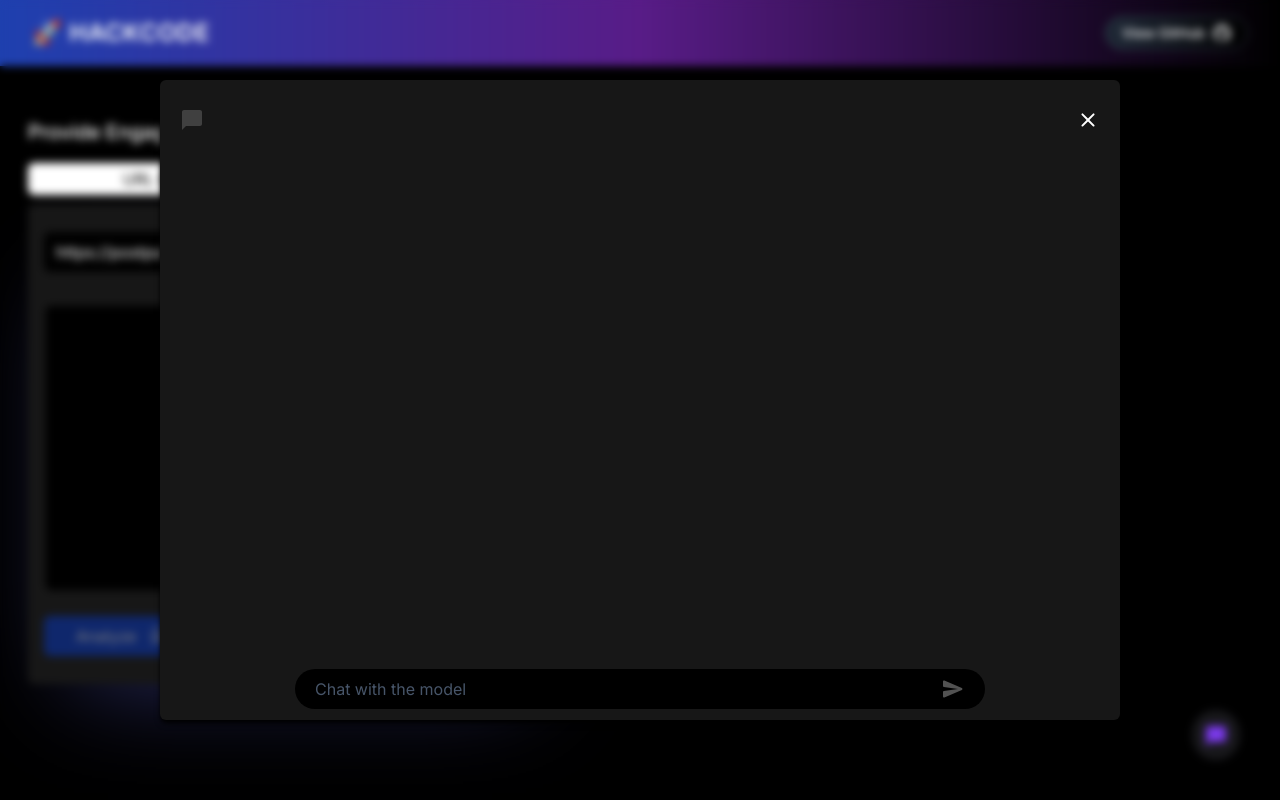
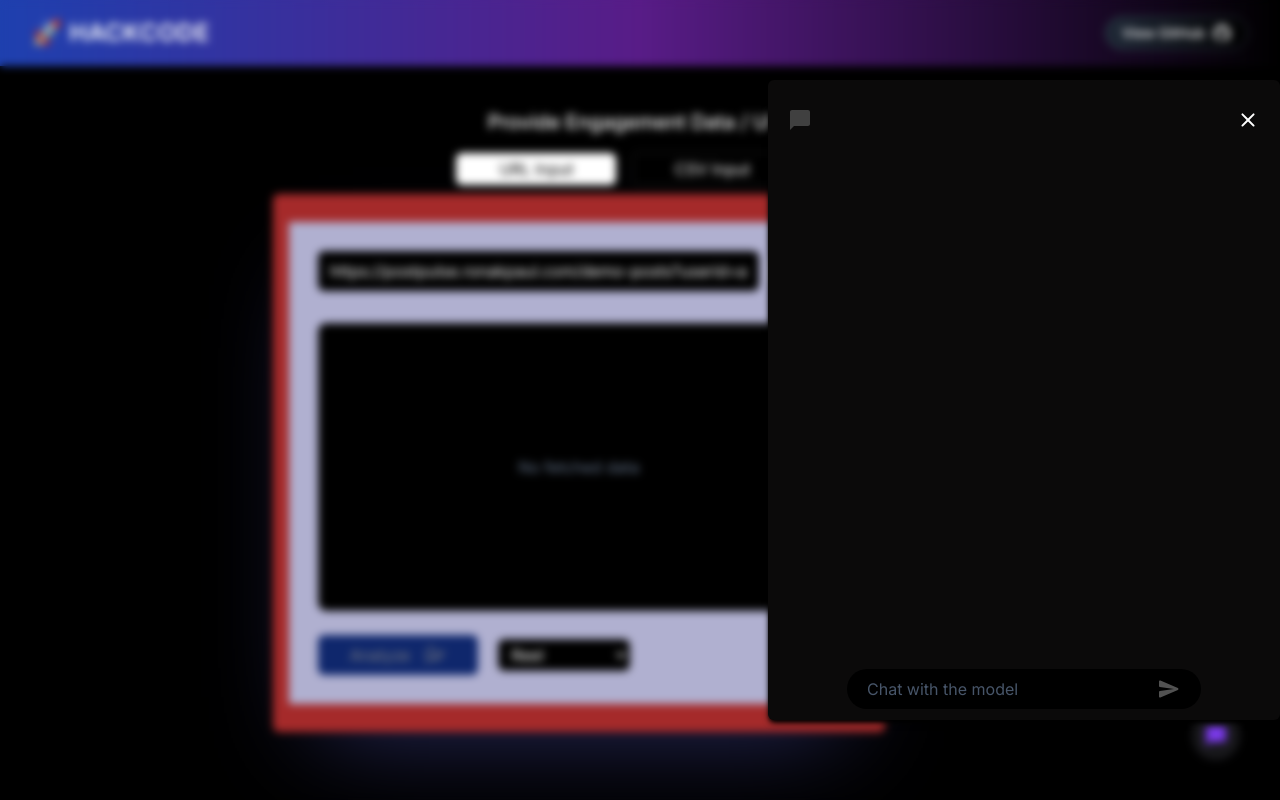
Before and after one commit to Mayank30-eng/Social_media-HackCode-, a React (Vite) app in the folder client/: page /analyze in a window 1280 px wide. Both pictures are taken after a click on the element 1216 px from the left and 735 px from the top of the page. Shown: the top 800 px of the page. Built offline with nearby package versions, Linux system fonts and the light colour scheme.

Commit message:
servercode

```diff
--- a/client/src/components/ChatModal.jsx
+++ b/client/src/components/ChatModal.jsx
@@ -2,6 +2,7 @@ import CloseRoundedIcon from "@mui/icons-material/CloseRounded";
 import SendRoundedIcon from "@mui/icons-material/SendRounded";
 import ChatBubbleRoundedIcon from "@mui/icons-material/ChatBubbleRounded";
 import { useState } from "react";
+import './chatcss.css';
 
 const ChatModal = ({ isHidden, setIsHidden, userid }) => {
   // type: Human
@@ -64,11 +65,11 @@ const ChatModal = ({ isHidden, setIsHidden, userid }) => {
 
   return (
     <div
-      className={`absolute top-0 left-0 w-full h-screen flex items-center justify-center backdrop-blur-sm ${
+      className={`fixed top-0 left-0 w-full h-screen flex items-center justify-center backdrop-blur-sm ${
         isHidden && "hidden"
       } z-50`}
     >
-      <div className="w-3/4 h-4/5 bg-neutral-900 px-5 py-7 rounded-md shadow-md shadow-black">
+      <div className="w-3/4 h-4/5 bg-neutral-900 px-5 py-7 rounded-md shadow-md shadow-black chat">
         <div className="flex items-center justify-between">
           <ChatBubbleRoundedIcon className="text-neutral-700" />
           <CloseRoundedIcon
--- /dev/null
+++ b/client/src/components/chatcss.css
@@ -0,0 +1,8 @@
+
+
+.chat {
+    background-color: rgb(11, 10, 10);
+    width: 40%;
+    /* position: static !important; */
+    margin-left: 60%;
+}
--- a/client/src/pages/Analyse.jsx
+++ b/client/src/pages/Analyse.jsx
@@ -5,6 +5,7 @@ import FileUploadRoundedIcon from "@mui/icons-material/FileUploadRounded";
 import AutoGraphRoundedIcon from "@mui/icons-material/AutoGraphRounded";
 import ChatBubbleRoundedIcon from "@mui/icons-material/ChatBubbleRounded";
 import ChatModal from "../components/ChatModal";
+import './analyse.css';
 
 const InputComponent = ({ setAnalyzedText, tab, setId }) => {
   const [inputURL, setInputURL] = useState(
@@ -164,9 +165,9 @@ const InputComponent = ({ setAnalyzedText, tab, setId }) => {
   };
 
   return (
-    <div>
+    <div className="imp">
       {tab == 0 ? (
-        <div className="w-full flex items-center space-x-3">
+        <div className="w-full flex items-center space-x-3 ">
           <input
             type="text"
             value={inputURL}
@@ -184,7 +185,7 @@ const InputComponent = ({ setAnalyzedText, tab, setId }) => {
           </button>
         </div>
       ) : (
-        <div className="w-full">
+        <div className="w-full ">
           <input
             ref={fileInputRef}
             type="file"
@@ -207,7 +208,7 @@ const InputComponent = ({ setAnalyzedText, tab, setId }) => {
         </div>
       )}
 
-      <div className="mt-8">
+      <div className="mt-8 ">
         <div
           className={`bg-black h-72 rounded-lg border border-neutral-800  ${
             posts.length == 0
@@ -231,7 +232,7 @@ const InputComponent = ({ setAnalyzedText, tab, setId }) => {
         </div>
       </div>
 
-      <div className="flex items-center space-x-5 mt-6">
+      <div className="flex items-center space-x-5 mt-6 ">
         <button
           className={`px-8 py-2 rounded-md bg-blue-700 text-white flex items-center space-x-3  ${
             posts.length == 0 && "brightness-50 cursor-not-allowed"
@@ -249,7 +250,7 @@ const InputComponent = ({ setAnalyzedText, tab, setId }) => {
 
         <div>
           <select
-            className="px-2 py-1 bg-transparent text-white border border-neutral-800 rounded-md"
+            className="px-2 py-1 bg-black text-white border border-neutral-800 rounded-md "
             value={postType}
             onChange={(e) => setPostType(e.target.value)}
           >
@@ -280,21 +281,21 @@ const Analyse = () => {
     */
 
   return (
-    <div className="h-screen flex flex-1">
+    <div className="h-screen flex flex-1 chatdata ">
       <ChatModal
         isHidden={isChatModalHidden}
         setIsHidden={setIsChatModalHidden}
         userid={id}
       />
 
-      <div className="h-full w-full flex-[0.5] flex items-center justify-center">
-        <div className="h-3/4 w-full mt-3 mx-7">
+      <div className="h-full w-full flex-[0.5] flex items-center justify-center ">
+        <div className="h-3/4 w-full mt-3 mx-7 provbutton">
           <p className="text-white text-xl font-medium py-3">
             Provide Engagement Data / URL{" "}
           </p>
           <div className="h-full w-full py-1">
             {/* Tabs */}
-            <div className="w-full flex items-center space-x-4 mb-2">
+            <div className="w-full flex items-center space-x-4 mb-2 buttons">
               <button
                 className={` w-full py-1 rounded-md ${
                   currentTab == 0
@@ -316,7 +317,7 @@ const Analyse = () => {
                 CSV Input
               </button>
             </div>
-            <div className="h-fit w-full  bg-neutral-900 rounded-md px-4 py-7 shadow-[0px_45px_97px_-46px_#7075ff62]">
+            <div className="h-fit w-full  bg-neutral-900 rounded-md px-4 py-7 shadow-[0px_45px_97px_-46px_#7075ff62] inputcont">
               {/* URL input component */}
 
               <InputComponent
@@ -328,7 +329,7 @@ const Analyse = () => {
           </div>
         </div>
       </div>
-      <div className="h-full flex-[0.5] flex items-center justify-center px-10 leading-7">
+      <div className="h-full flex-[0.5] flex items-center justify-center px-10 leading-7 anyalzebot">
         {analyzedText.data.length != 0 ? (
           <div className="text-white leading-8">
             {analyzedText.data.map((insight) => (
@@ -347,7 +348,7 @@ const Analyse = () => {
       </div>
 
       <div
-        className="absolute bottom-10 right-10 w-fit bg-zinc-900 p-3 rounded-full cursor-pointer"
+        className="fixed bottom-10 right-10 w-fit bg-zinc-900 p-3 rounded-full cursor-pointer"
         onClick={() => setIsChatModalHidden(!isChatModalHidden)}
       >
         <ChatBubbleRoundedIcon className="text-violet-600" fontSize="medium" />
--- /dev/null
+++ b/client/src/pages/analyse.css
@@ -0,0 +1,54 @@
+.imp {
+    background-color: rgb(176, 176, 208) !important;
+    width: 100%;
+    padding: 5%;
+}
+
+.chatdata {
+    display: flex;
+    flex-direction: column !important;
+}
+
+.json-container {
+
+    max-height: 400px; /* Reduced size */
+    overflow-y: auto; /* Enables scroll */
+    border: 1px solid #c57d7d; /* Medium thickness border */
+    border-radius: 8px; /* Rounded corners */
+    padding: 10px;
+    background-color: #1e1e1e; /* Dark background */
+    color: #716060; /* White text */
+
+}
+
+.json-container p {
+    margin: 5px 0; /* Adds some space between the lines of JSON output */
+}
+
+
+.anyalzebot{
+    background-color: #1e1e1e;
+    margin-top: 10%;
+    margin-left: 10%;
+    margin-right: 10%;
+    padding-top: 5%;
+    padding-bottom: 5%;
+}
+
+.inputcont {
+    background-color: brown;
+    width: 50%;
+    margin-left: 20%;
+}
+
+.provbutton {
+    height: 100%;
+    margin-top: 15%;
+    text-align: center;
+}
+
+
+.buttons button{
+    width: 10rem;
+    margin-left: 35%;
+}
```
